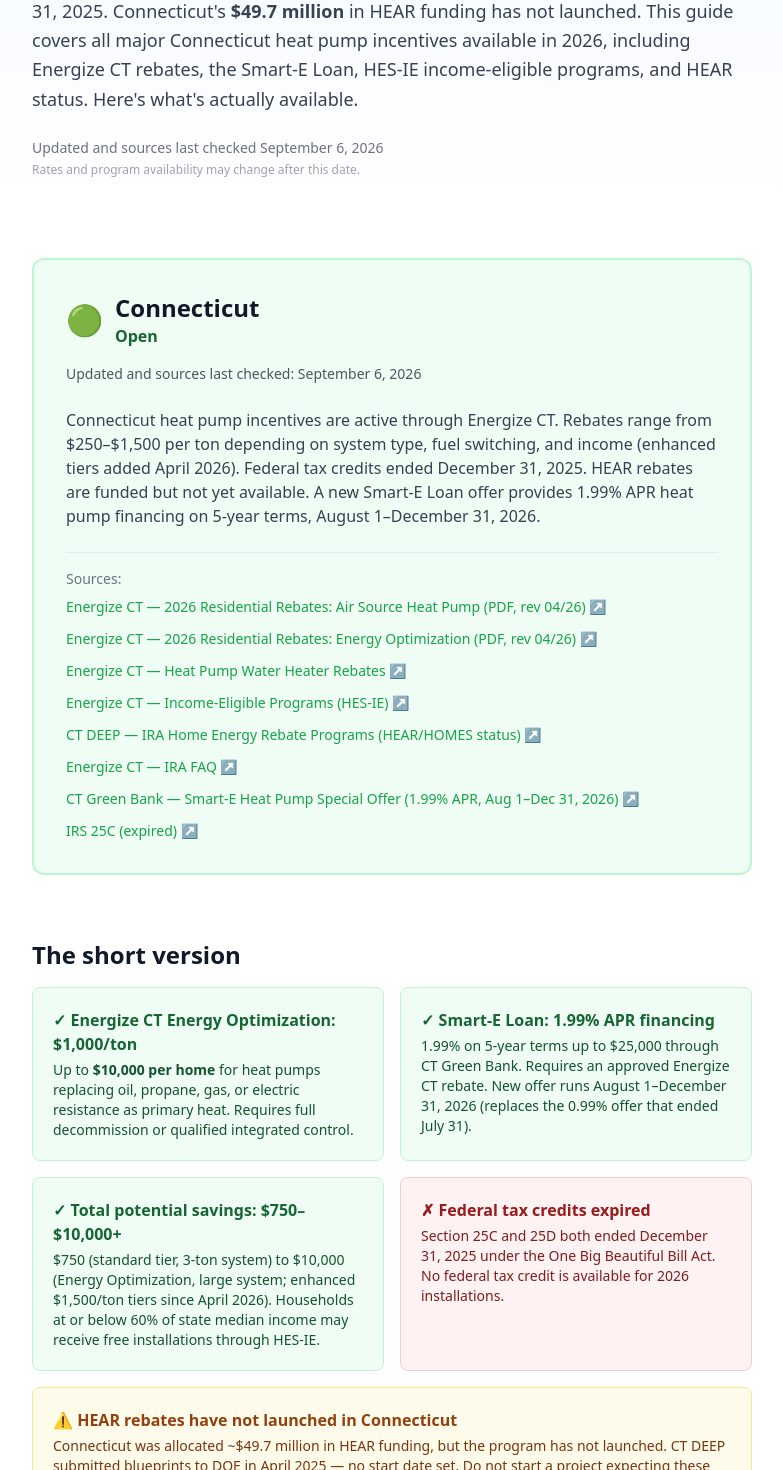
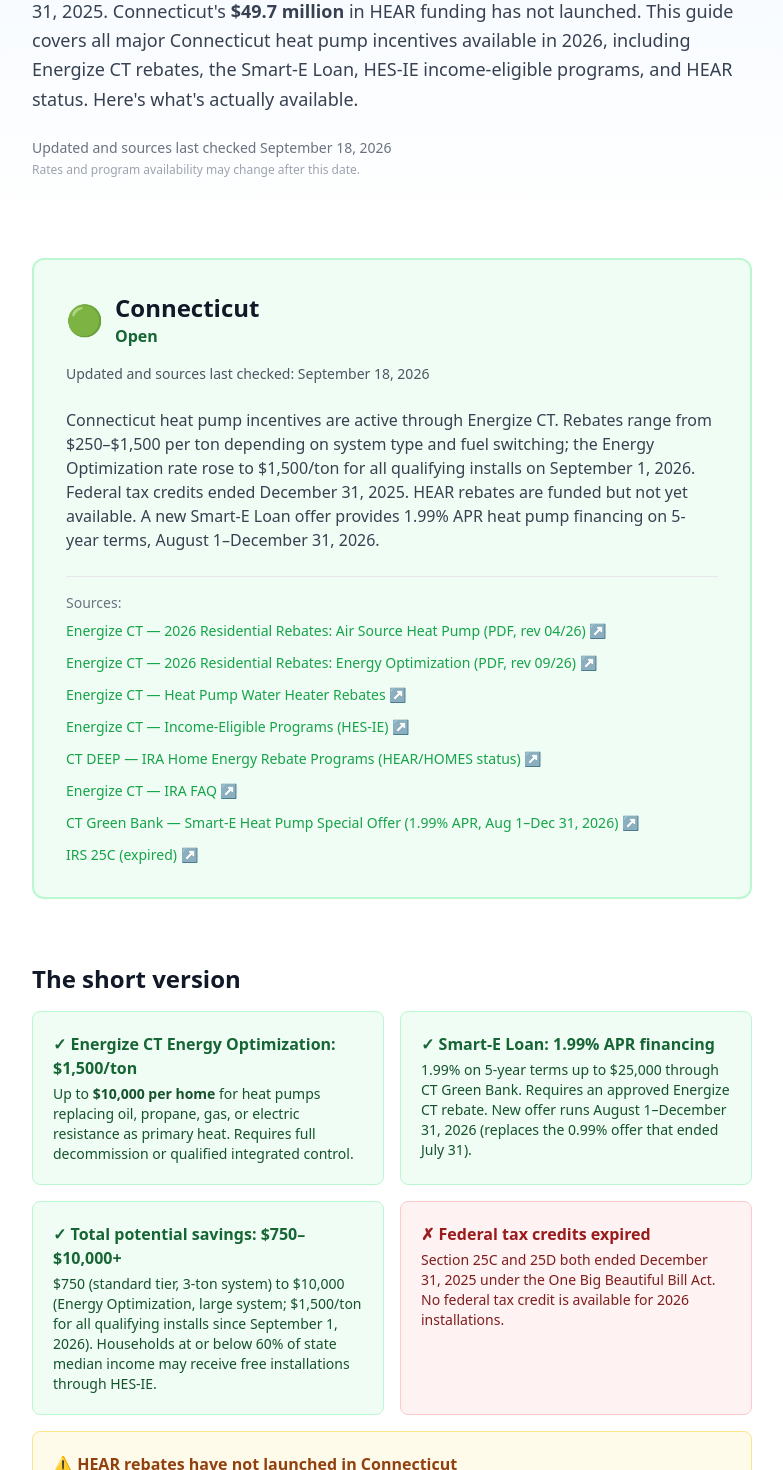
Before and after one commit to giniwproductions-88/homeenergybasics, a Next.js app: page /heat-pumps/states/ct in a window 1280 px wide. Shown: the part 340-1810 px from the top of the page, without its empty margins (248-1031 px from the left). Built offline with nearby package versions, Linux system fonts and the light colour scheme.

Commit message:
fix(ct): correct Energy Optimization rate to \,500/ton effective Sept 1, remove obsolete enhanced tier, verify all sources

```diff
--- a/src/app/heat-pumps/states/ct/page.tsx
+++ b/src/app/heat-pumps/states/ct/page.tsx
@@ -32,7 +32,7 @@
       name: "What heat pump rebates are available in Connecticut in 2026?",
       acceptedAnswer: {
         "@type": "Answer",
-        text: "Energize CT offers $250 per ton (standard) or $1,000 per ton (Energy Optimization tier for fuel-switching) for qualifying air-source heat pumps, up to $10,000 per home. Since April 1, 2026, enhanced incentives of up to $1,500 per ton are available for electric-resistance replacements and income-verified households between 60% of state median income and 80% of Area Median Income. Heat pump water heaters receive a $900 instant discount. A new Smart-E Loan special offer provides 1.99% APR financing on 5-year terms, running August 1 through December 31, 2026 (the prior 0.99% offer ended July 31). Federal tax credits (25C/25D) expired December 31, 2025. HEAR rebates (~$49.7 million allocated) have not launched in Connecticut.",
+        text: "Energize CT offers $250 per ton (standard) or $1,500 per ton (Energy Optimization tier for fuel-switching) for qualifying air-source heat pumps, up to $10,000 per home. As of September 1, 2026, all qualifying Energy Optimization installations receive $1,500 per ton; before that date the rate was $1,000 per ton, with $1,500 available only to verified electric-resistance replacements and income-verified households. Heat pump water heaters receive a $900 instant discount. A new Smart-E Loan special offer provides 1.99% APR financing on 5-year terms, running August 1 through December 31, 2026 (the prior 0.99% offer ended July 31). Federal tax credits (25C/25D) expired December 31, 2025. HEAR rebates (~$49.7 million allocated) have not launched in Connecticut.",
       },
     },
     {
@@ -48,7 +48,7 @@
       name: "What is the Energize CT Energy Optimization rebate?",
       acceptedAnswer: {
         "@type": "Answer",
-        text: "The Energy Optimization tier provides $1,000 per ton (up to $10,000 per home) for heat pumps that replace oil, propane, natural gas, or electric resistance as the primary heating source. The pre-existing system must be either fully decommissioned (full displacement) or integrated using a qualified control listed on the Energize CT Heat Pump QPL (partial displacement). Five inspection outcomes drop the claim to $250/ton: an integrated control not on the QPL; no integrated control installed; the installation replaced an older heat pump; it was installed in a previously unconditioned space; or it is used for cooling only.",
+        text: "The Energy Optimization tier provides $1,500 per ton (up to $10,000 per home) for heat pumps that replace oil, propane, natural gas, or electric resistance as the primary heating source. The pre-existing system must be either fully decommissioned (full displacement) or integrated using a qualified control listed on the Energize CT Heat Pump QPL (partial displacement). Five inspection outcomes drop the claim to $250/ton: an integrated control not on the QPL; no integrated control installed; the installation replaced an older heat pump; it was installed in a previously unconditioned space; or it is used for cooling only.",
       },
     },
     {
@@ -131,7 +131,7 @@
           <h2 className="text-2xl font-bold text-gray-900 mb-4">The short version</h2>
           <div className="grid md:grid-cols-2 gap-4">
             <div className="bg-green-50 border border-green-200 rounded-lg p-5">
-              <p className="font-semibold text-green-800 mb-1">✓ Energize CT Energy Optimization: $1,000/ton</p>
+              <p className="font-semibold text-green-800 mb-1">✓ Energize CT Energy Optimization: $1,500/ton</p>
               <p className="text-sm text-green-900">
                 Up to <strong>$10,000 per home</strong> for heat pumps replacing oil, propane, gas, or electric resistance as primary heat. Requires full decommission or qualified integrated control.
               </p>
@@ -145,7 +145,7 @@
             <div className="bg-green-50 border border-green-200 rounded-lg p-5">
               <p className="font-semibold text-green-800 mb-1">✓ Total potential savings: $750&ndash;$10,000+</p>
               <p className="text-sm text-green-900">
-                $750 (standard tier, 3-ton system) to $10,000 (Energy Optimization, large system; enhanced $1,500/ton tiers since April 2026). Households at or below 60% of state median income may receive free installations through HES-IE.
+                $750 (standard tier, 3-ton system) to $10,000 (Energy Optimization, large system; $1,500/ton for all qualifying installs since September 1, 2026). Households at or below 60% of state median income may receive free installations through HES-IE.
               </p>
             </div>
             <div className="bg-red-50 border border-red-200 rounded-lg p-5">
@@ -244,7 +244,7 @@
         <div className="container-narrow">
           <h2 className="text-2xl font-bold text-gray-900 mb-4">Energize CT rebates &mdash; the primary path in 2026</h2>
           <p className="text-gray-700 leading-relaxed mb-6">
-            Energize CT is funded through a charge on customer energy bills and provides heat pump rebates to residential electric customers of <strong>Eversource</strong> and <strong>United Illuminating (UI)</strong>. Three tiers are available based on how completely you replace your existing heating system and, since April 2026, your income or existing heat type.
+            Energize CT is funded through a charge on customer energy bills and provides heat pump rebates to residential electric customers of <strong>Eversource</strong> and <strong>United Illuminating (UI)</strong>. Two rates are available, based on how completely you replace your existing heating system. Income and existing heat type no longer affect the rate; they did between April 1 and August 31, 2026.
           </p>
 
           <h3 className="text-lg font-semibold text-gray-900 mb-3">Air-source heat pump rebates</h3>
@@ -267,15 +267,15 @@
                 </tr>
                 <tr className="border-b bg-green-50">
                   <td className="p-3">Energy Optimization</td>
-                  <td className="p-3 font-semibold">$1,000/ton</td>
+                  <td className="p-3 font-semibold">$1,500/ton</td>
                   <td className="p-3">$10,000</td>
                   <td className="p-3">Replacing oil, propane, gas, or electric resistance as primary heat &mdash; must decommission old system or use qualified integrated control</td>
                 </tr>
                 <tr className="border-b">
-                  <td className="p-3">Enhanced (since April 1, 2026)</td>
-                  <td className="p-3 font-semibold">Up to $1,500/ton</td>
+                  <td className="p-3">Installs before September 1, 2026</td>
+                  <td className="p-3 font-semibold">$1,000/ton</td>
                   <td className="p-3">$10,000</td>
-                  <td className="p-3">Replacing verified electric resistance (baseboard) heat, or income-verified households between 60% of state median income and 80% of AMI</td>
+                  <td className="p-3">Historical. Installs completed January 1&ndash;August 31, 2026 were paid at $1,000/ton, with enhanced rates up to $1,500/ton only for verified electric-resistance replacement or income-verified households. As of September 1, 2026 all qualifying Energy Optimization installs receive $1,500/ton</td>
                 </tr>
               </tbody>
             </table>
@@ -290,20 +290,16 @@
 
           <h3 className="text-lg font-semibold text-gray-900 mb-3">Energy Optimization qualification</h3>
           <p className="text-gray-700 leading-relaxed mb-4">
-            To qualify for the $1,000/ton tier you must either fully decommission the old heating system &mdash; fuel line disconnected and capped, thermostat disconnected, system disabled or removed, which Energize CT calls <strong>full displacement</strong> &mdash; or integrate it using a qualified control listed on the Energize CT Heat Pump QPL, which is <strong>partial displacement</strong>.
+            To qualify for the $1,500/ton Energy Optimization tier you must either fully decommission the old heating system &mdash; fuel line disconnected and capped, thermostat disconnected, system disabled or removed, which Energize CT calls <strong>full displacement</strong> &mdash; or integrate it using a qualified control listed on the Energize CT Heat Pump QPL, which is <strong>partial displacement</strong>.
           </p>
           <p className="text-gray-700 leading-relaxed mb-4">
-            Five specific inspection outcomes drop an Energy Optimization claim from $1,000/ton to the $250/ton standard rate: an <strong>integrated control not on the QPL</strong>; <strong>no integrated control installed</strong>; the installation <strong>replaced an older heat pump</strong>; it was installed in a <strong>previously unconditioned space</strong>; or it is used for <strong>cooling only</strong>.
+            Five specific inspection outcomes drop an Energy Optimization claim from $1,500/ton to the $250/ton standard rate: an <strong>integrated control not on the QPL</strong>; <strong>no integrated control installed</strong>; the installation <strong>replaced an older heat pump</strong>; it was installed in a <strong>previously unconditioned space</strong>; or it is used for <strong>cooling only</strong>.
           </p>
           <p className="text-gray-700 leading-relaxed mb-4">
-            The enhanced <strong>$1,500/ton</strong> tiers require verification before installation: electric-resistance replacements through a virtual heat verification inspection, and income-based eligibility (above 60% of state median income and below 80% of AMI) through the Energize CT income verification portal.
+            Until August 31, 2026 the <strong>$1,500/ton</strong> rate was an enhanced tier requiring verification before installation &mdash; electric-resistance replacements through a virtual heat verification inspection, or income-based eligibility (above 60% of state median income and below 80% of AMI) through the Energize CT income verification portal. As of <strong>September 1, 2026</strong> that condition no longer applies: all qualifying Energy Optimization installations receive $1,500 per ton, up to $10,000 per home.
           </p>
-          <div className="bg-amber-50 border border-amber-200 rounded-lg p-5 mb-4">
-            <p className="font-semibold text-amber-800 mb-1">⚠ The enhanced rate is prorated to the baseboard you actually replace</p>
-            <p className="text-sm text-amber-900">Energize CT determines how much enhanced incentive you qualify for from <strong>how many linear feet of baseboard exist</strong>. The enhanced rate is capped at the matching tonnage, and the rest of the system is paid at the standard rate. A 3-ton system replacing one ton of baseboard does <strong>not</strong> earn $1,500 &times; 3 &mdash; size your expectations to the resistance heat being displaced, not to the equipment.</p>
-          </div>
           <p className="text-gray-700 leading-relaxed mb-4">
-            Both rebate forms also carry a <strong>$500 bonus</strong> for insulation upgrades completed through <strong>Home Energy Solutions</strong> within 24 months before the heat pump installation. It applies on either tier.
+            Both rebate forms also carry a <strong>$500 bonus</strong> for insulation upgrades completed through <strong>Home Energy Solutions</strong>. The Energy Optimization form counts insulation done within <strong>24 months before or 6 months after</strong> the heat pump installation; the standard Air Source Heat Pump form counts only the 24 months before. Insulation rebates themselves run to <strong>March 31, 2027</strong>, a month later than the February 27 heat pump postmark deadline.
           </p>
 
           <h3 className="text-lg font-semibold text-gray-900 mb-3">Heat pump water heaters</h3>
@@ -319,7 +315,7 @@
           <div className="bg-blue-50 border border-blue-200 rounded-lg p-5">
             <p className="font-semibold text-blue-800 mb-1">For oil and propane homes, the math often works immediately</p>
             <p className="text-sm text-blue-900">
-              A 3-ton Energy Optimization install with $3,000 in rebates financed through Smart-E at 1.99% APR can produce monthly loan payments lower than prior oil or propane heating costs &mdash; making the switch cash-flow-positive from day one.
+              A 3-ton Energy Optimization install with $4,500 in rebates financed through Smart-E at 1.99% APR can produce monthly loan payments lower than prior oil or propane heating costs &mdash; making the switch cash-flow-positive from day one.
             </p>
           </div>
         </div>
@@ -346,16 +342,7 @@
             <div className="bg-white border border-gray-200 rounded-lg p-5">
               <p className="font-semibold text-gray-900 mb-2">Any income &mdash; Energy Optimization (replacing oil/propane/gas/resistance)</p>
               <ul className="text-sm text-gray-700 space-y-1">
-                <li>Energize CT Energy Optimization (3 tons &times; $1,000): $3,000</li>
-                <li>Federal tax credit: $0 (expired)</li>
-                <li>HEAR: $0 (not launched)</li>
-              </ul>
-              <p className="font-semibold text-green-700 mt-2">Realistic maximum: ~$3,000</p>
-            </div>
-            <div className="bg-white border border-gray-200 rounded-lg p-5">
-              <p className="font-semibold text-gray-900 mb-2">60% SMI&ndash;80% AMI or electric-resistance replacement &mdash; Enhanced tier</p>
-              <ul className="text-sm text-gray-700 space-y-1">
-                <li>Energize CT Enhanced (3 tons &times; $1,500): $4,500 &mdash; only if the baseboard footage supports all 3 tons at the enhanced rate; any excess tonnage pays $250/ton</li>
+                <li>Energize CT Energy Optimization (3 tons &times; $1,500): $4,500</li>
                 <li>Federal tax credit: $0 (expired)</li>
                 <li>HEAR: $0 (not launched)</li>
               </ul>
@@ -374,7 +361,7 @@
           <div className="bg-gray-100 rounded-lg p-5 mb-6">
             <p className="font-semibold text-gray-900 mb-1">What you&apos;ll actually pay</p>
             <p className="text-sm text-gray-700">
-              Against a typical <strong>$12,000&ndash;$16,000</strong> installation: Energy Optimization reduces out-of-pocket to roughly <strong>$9,000&ndash;$13,000</strong>, and the enhanced tier to roughly <strong>$7,500&ndash;$11,500</strong>. Standard tier reduces it to roughly <strong>$11,250&ndash;$15,250</strong>. Income-eligible households through HES-IE may pay <strong>$0</strong>. Smart-E financing spreads the remainder at 1.99% APR on 5-year terms through December 31, 2026 (longer terms at standard rates, currently 6.99%+).
+              Against a typical <strong>$12,000&ndash;$16,000</strong> installation: Energy Optimization reduces out-of-pocket to roughly <strong>$7,500&ndash;$11,500</strong>. Standard tier reduces it to roughly <strong>$11,250&ndash;$15,250</strong>. Income-eligible households through HES-IE may pay <strong>$0</strong>. Smart-E financing spreads the remainder at 1.99% APR on 5-year terms through December 31, 2026 (longer terms at standard rates, currently 6.99%+).
             </p>
           </div>
 
@@ -398,7 +385,7 @@
           <div className="bg-green-50 border border-green-200 rounded-lg p-5">
             <p className="font-semibold text-green-800 mb-1">✓ Best candidates for Connecticut heat pump incentives</p>
             <p className="text-sm text-green-900">
-              Oil or propane homes replacing their heating system (highest Energy Optimization rebate, largest energy savings, loan payments often lower than prior fuel costs). Electric resistance (baseboard) homes (qualifies for the enhanced $1,500/ton tier, heat pumps are 2&ndash;3&times; more efficient). Low-income households at or below 60% of state median income (free installation through HES-IE).
+              Oil or propane homes replacing their heating system ($1,500/ton Energy Optimization rate, largest energy savings, loan payments often lower than prior fuel costs). Electric resistance (baseboard) homes (qualifies for the $1,500/ton Energy Optimization rate, heat pumps are 2&ndash;3&times; more efficient). Low-income households at or below 60% of state median income (free installation through HES-IE).
             </p>
           </div>
         </div>
--- a/src/data/incentives.ts
+++ b/src/data/incentives.ts
@@ -449,17 +449,17 @@
     stateCode: "CT",
     stateName: "Connecticut",
     status: "open",
-    lastVerified: "2026-09-06",
-    lastUpdated: "2026-09-06",
-    summary:
-      "Connecticut heat pump incentives are active through Energize CT. Rebates range from $250–$1,500 per ton depending on system type, fuel switching, and income (enhanced tiers added April 2026). Federal tax credits ended December 31, 2025. HEAR rebates are funded but not yet available. A new Smart-E Loan offer provides 1.99% APR heat pump financing on 5-year terms, August 1–December 31, 2026.",
+    lastVerified: "2026-09-18",
+    lastUpdated: "2026-09-18",
+    summary:
+      "Connecticut heat pump incentives are active through Energize CT. Rebates range from $250–$1,500 per ton depending on system type and fuel switching; the Energy Optimization rate rose to $1,500/ton for all qualifying installs on September 1, 2026. Federal tax credits ended December 31, 2025. HEAR rebates are funded but not yet available. A new Smart-E Loan offer provides 1.99% APR heat pump financing on 5-year terms, August 1–December 31, 2026.",
     sources: [
       {
         label: "Energize CT — 2026 Residential Rebates: Air Source Heat Pump (PDF, rev 04/26)",
         url: "https://www.energizect.com/media/12241/download?inline=",
       },
       {
-        label: "Energize CT — 2026 Residential Rebates: Energy Optimization (PDF, rev 04/26)",
+        label: "Energize CT — 2026 Residential Rebates: Energy Optimization (PDF, rev 09/26)",
         url: "https://www.energizect.com/media/19011/download?inline=",
       },
       {
```
